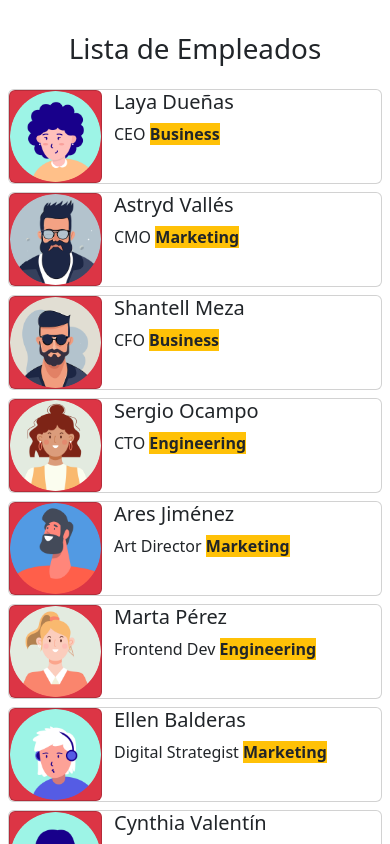
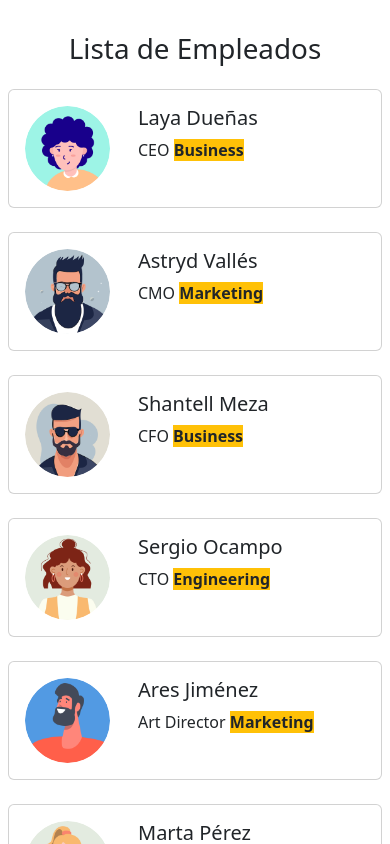
Before and after one commit to sheyla23a/ListaEmpleados, a React (Vite) app: page / in a window 390 px wide. Shown: the top 844 px of the page. Built offline with nearby package versions, Linux system fonts and the light colour scheme.

Commit message:
realice modificaciones en la lista de empleados y empleado avatar para solucionar el modelo responsive

```diff
--- a/src/components/EmpleadoAvatar.jsx
+++ b/src/components/EmpleadoAvatar.jsx
@@ -2,7 +2,7 @@
 const EmpleadoAvatar = ({ pic, fullName }) => {
   return (
     <div className="text-center w-25 ">
-      <div className="card bg-danger">
+      <div>
       <img src={(`../src/img/${pic}`)} alt={fullName} className="img-fluid rounded-circle" />
       </div>
     </div>
--- a/src/components/EmpleadoList.jsx
+++ b/src/components/EmpleadoList.jsx
@@ -5,18 +5,20 @@ const EmpleadoList = ({ empleados }) => {
   return (
     <div className="row">
       {empleados.map((empleado) => (
-        <div key={empleado.id} className="col-lg-4 col-md-4 mb-2">
-          <div className="card d-flex flex-row">
+        <div key={empleado.id} className="col-lg-4 col-md-6 mb-4">
+          <div className="card">
+            <div className="card-body d-flex flex-row w-100">
               <EmpleadoAvatar
                 pic={`empleado${empleado.id}.png`}
                 fullName={empleado.fullName}
               />
-            <div>
+              <div className="ms-3">
                 <EmpleadoRow
                   fullName={empleado.fullName}
                   title={empleado.title}
                   department={empleado.department}
                 />
+              </div>
             </div>
           </div>
         </div>
```
Lines whose indentation alone changed are shown as unchanged.
